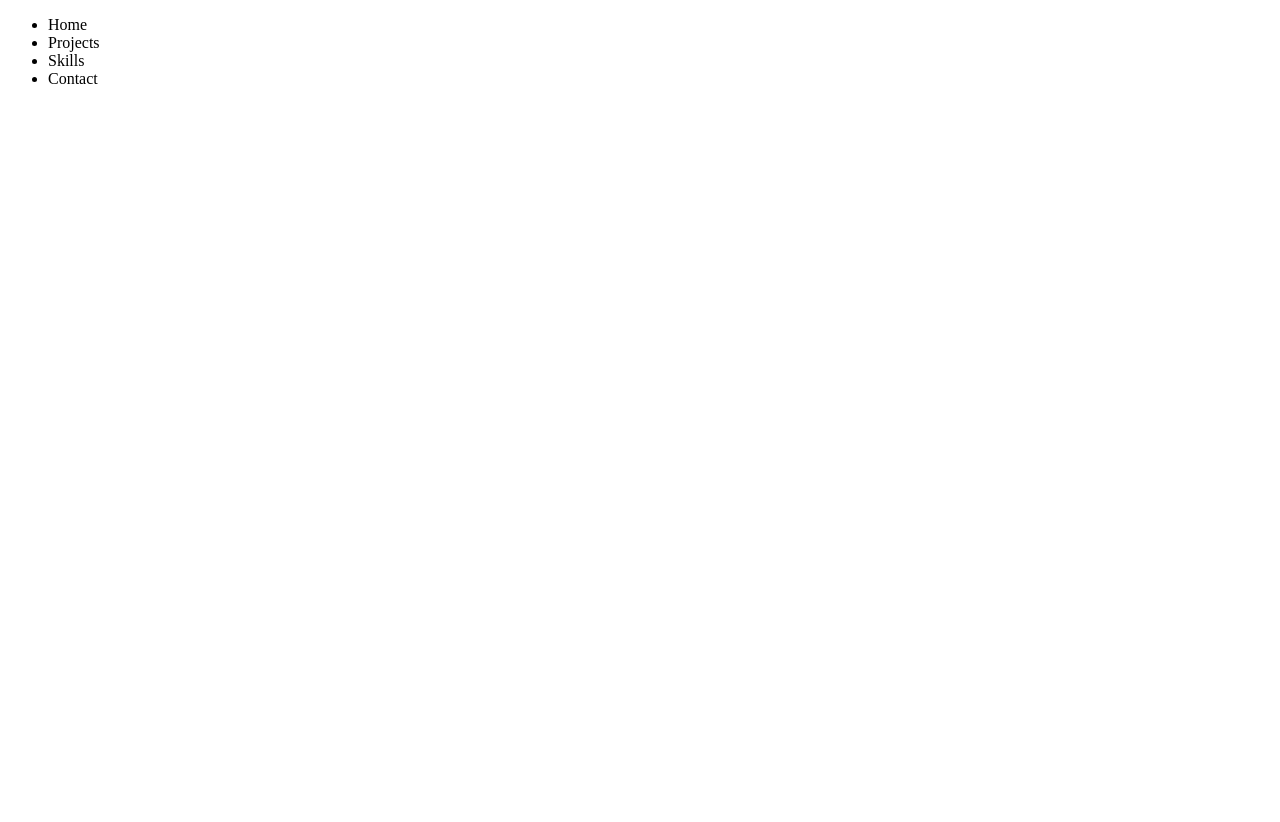
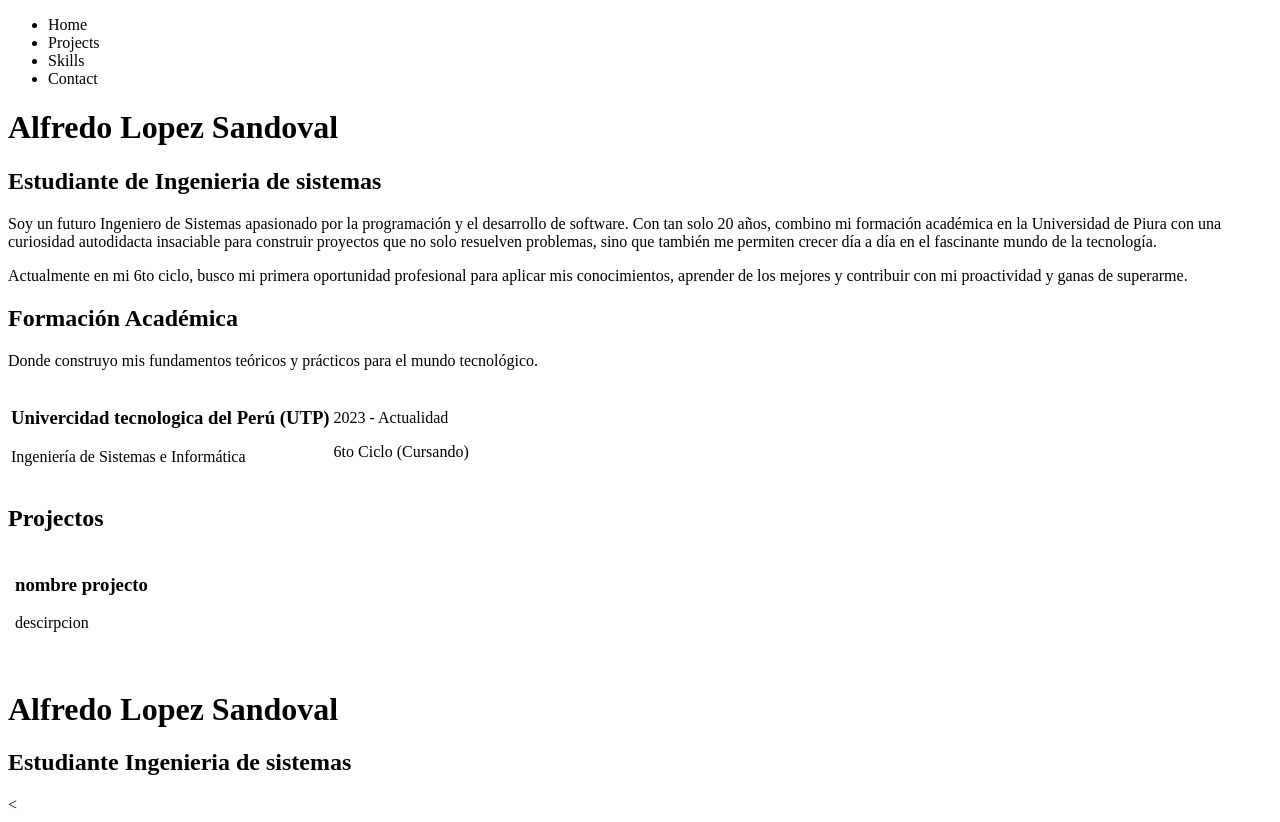
Before and after one commit to Princedev29/portfolio, a plain HTML site: page index.html in a window 1280 px wide. Before the commit the page ends 800 px from the top, so only its background shows below. Drawn offline with Linux system fonts and the light colour scheme.

Commit message:
avance del html

```diff
--- a/index.html
+++ b/index.html
@@ -14,5 +14,69 @@
             <li>Contact</li>
         </ul>
     </nav>
+    <div class="about">
+        <div class="name-info">
+            <h1>Alfredo Lopez Sandoval</h1>
+            <h2>Estudiante de Ingenieria de sistemas</h2>
+        </div>
+        <div class="descripcion">
+            <p>Soy un futuro Ingeniero de Sistemas apasionado por la programación y
+                el desarrollo de software. Con tan solo 20 años, combino mi formación académica
+                en la Universidad de Piura con una curiosidad autodidacta insaciable para construir
+                proyectos que no solo resuelven problemas, sino que también me permiten crecer día
+                a día en el fascinante mundo de la tecnología.</p>
+
+            <p>Actualmente en mi 6to ciclo, busco mi primera oportunidad profesional para aplicar mis
+                conocimientos, aprender de
+                los mejores y contribuir con mi proactividad y ganas de superarme.</p>
+        </div>
+    </div>
+    <div class="education">
+        <h2>Formación <span class="highlight">Académica</span></h2>
+        <p class="educacion-subtitulo">Donde construyo mis fundamentos teóricos
+            y prácticos para el mundo tecnológico.</p>
+        <table class="tabla-educacion">
+            <tr >
+                <td class="institucion">
+                    <h3>Univercidad tecnologica del Perú (UTP)</h3>
+                    <p>Ingeniería de Sistemas e Informática</p>
+
+                </td>
+                <td class="informacion-estado">
+                    <p class="periodo">2023 - Actualidad</p>
+                    <p class="estado">6to Ciclo (Cursando)</p>
+                </td>
+            </tr>
+        </table>
+
+    </div>
+    <div class="projects">
+        <h2>Projectos</h2>
+        <table>
+            <tr>
+                <td>
+                    <img>
+                </td>
+                <td>
+                    <h3>nombre projecto</h3>
+                    <p>descirpcion</p>
+                </td>
+            </tr>
+        </table>
+
+    </div>
+
+    <div class="contact">
+        <div class="info-personal">
+            <img>
+            <h1>Alfredo Lopez Sandoval</h1>
+            <h2>Estudiante Ingenieria de sistemas</h2>
+        </div>
+        <div class="info-contacto">
+            <
+
+        </div>
+
+    </div>
 </body>
 </html>
```
